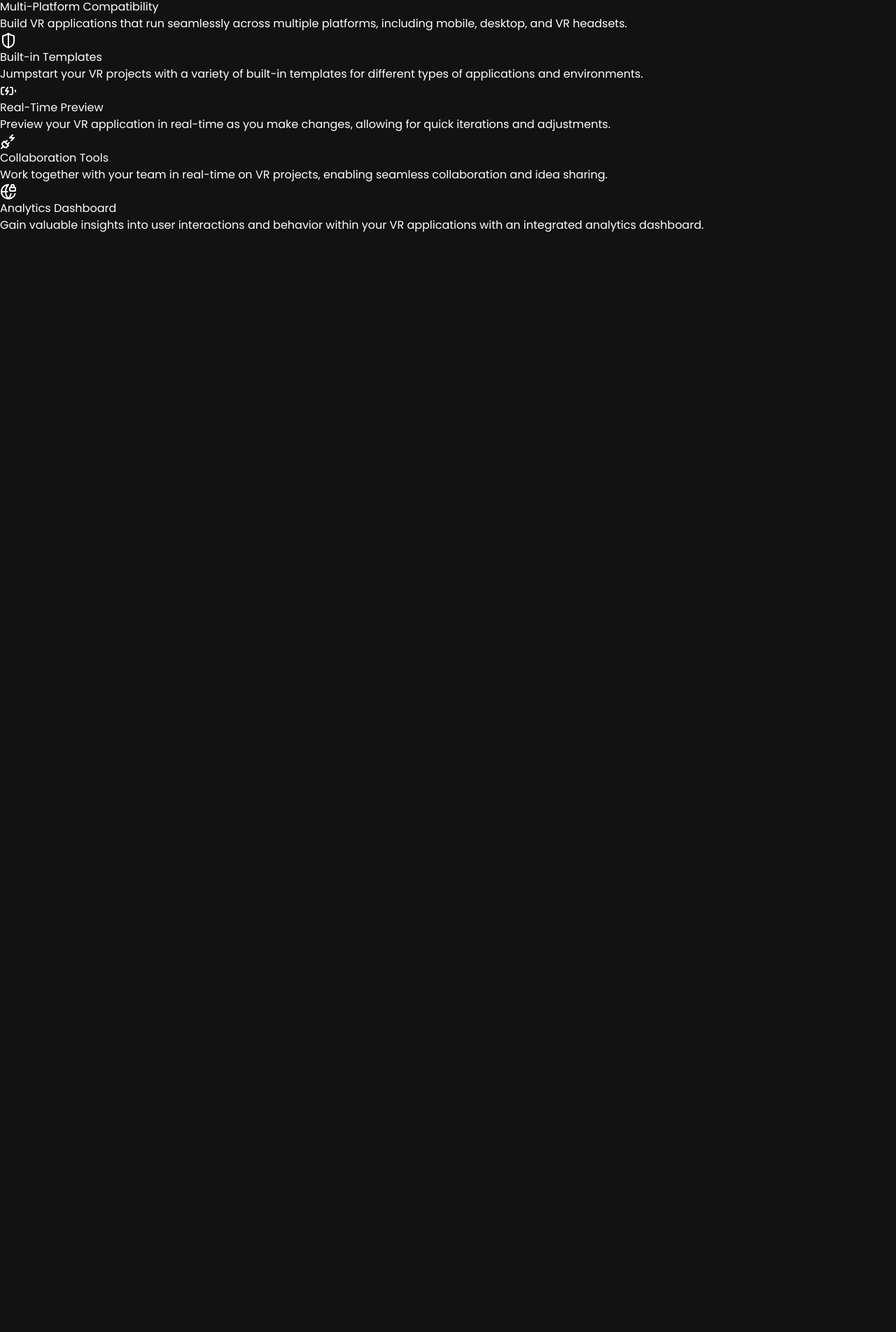
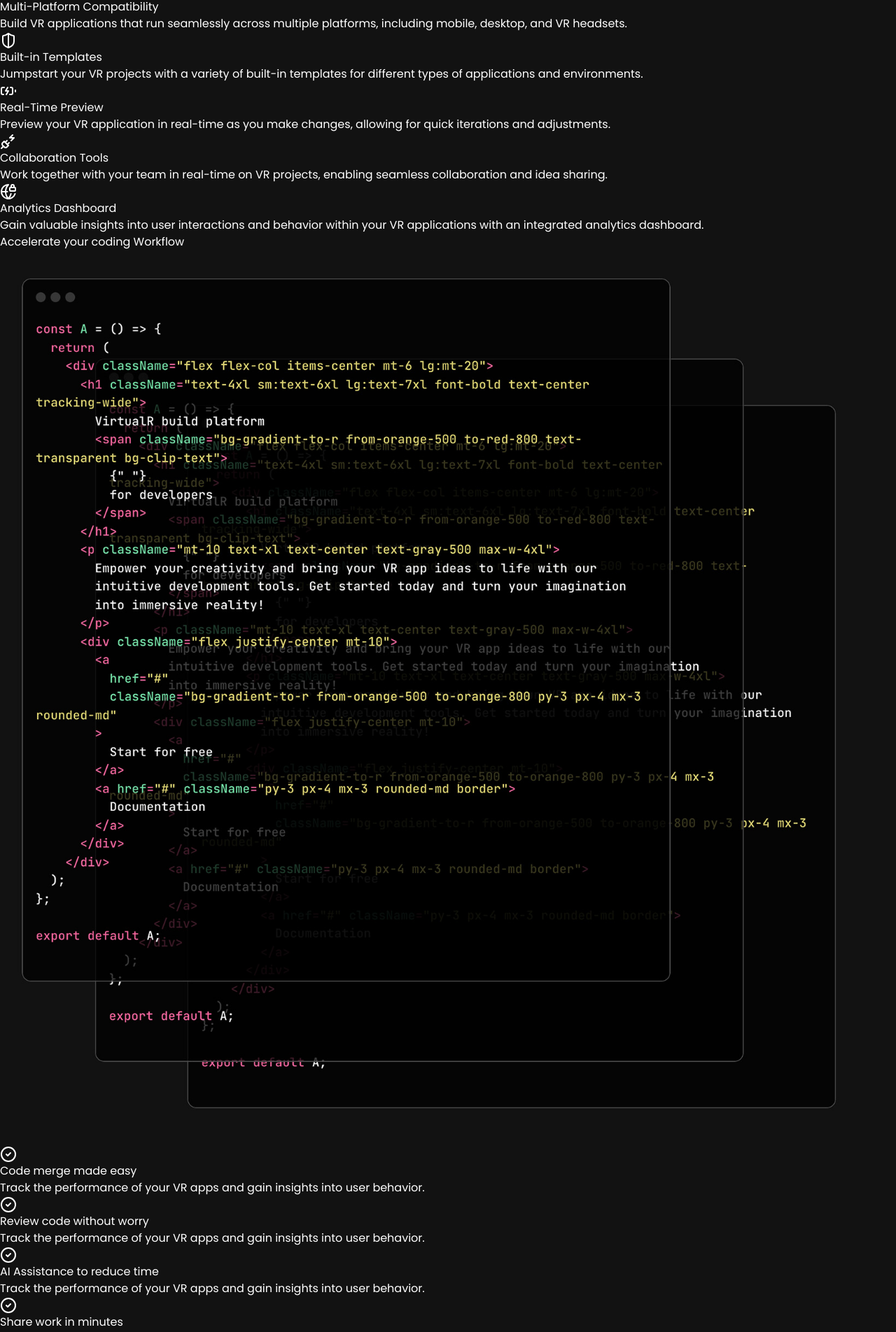
Before and after one commit to Shadrackssien/YuppyTech, a React (Vite) app: page / in a window 1280 px wide. Shown: the part 817-2721 px from the top of the page at 70% size. Before the commit the page ends 1151 px from the top, so only its background shows below. Built offline with nearby package versions, Linux system fonts and the light colour scheme.

Commit message:
Workflow Section

```diff
--- a/src/App.jsx
+++ b/src/App.jsx
@@ -1,6 +1,7 @@
 import FeatureSection from "./components/FeatureSection"
 import HeroSection from "./components/HeroSection"
 import Navbar from "./components/Navbar"
+import Workflow from "./components/Workflow"
 
 
 function App() {
@@ -9,6 +10,7 @@
       <Navbar />
       <HeroSection />
       <FeatureSection />
+      <Workflow />
     </>
   )
 }
--- /dev/null
+++ b/src/components/Workflow.jsx
@@ -0,0 +1,36 @@
+import { CheckCircle2 } from "lucide-react"
+import codeImg from "../assets/code.jpg"
+import { checklistItems } from "../constants"
+
+function Workflow() {
+  return (
+    <div className="mt-20">
+        <h2 className="text-3xl sm:text-5xl lg:text-6xl text-center mt-6 tracking-wide">
+            <span className="bg-gradient-to-r from-blue-500 to-green-800 text-transparent bg-clip-text">
+                Accelerate your {" "}
+            </span>
+            coding Workflow
+        </h2>
+        <div className="flex flex-wrap justify-center">
+            <div className="p-2 lg:w-1/2">
+                <img src={codeImg} alt="Code"/>
+            </div>
+            <div className="pt-12 lg:w-1/2">
+                {checklistItems.map((item, index) => (
+                    <div key={index} className="flex mb-12">
+                        <div className="text-green-400 mx-6 bg-neutral-900 h-10 w-10 p-2 justify-center items-center rounded-full">
+                            <CheckCircle2 />
+                        </div>
+                        <div>
+                            <h5 className="mt-1 mb-2 text-xl">{item.title}</h5>
+                            <p className="text-md text-neutral-500">{item.description}</p>
+                        </div>
+                    </div>
+                ))}
+            </div>
+        </div>
+    </div>
+  )
+}
+
+export default Workflow
```
